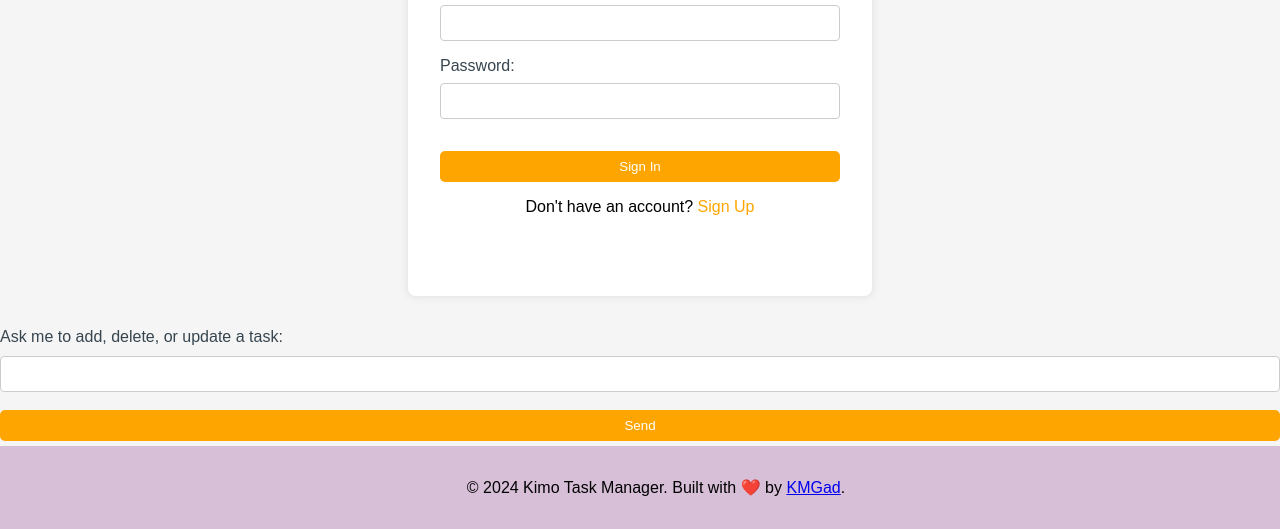
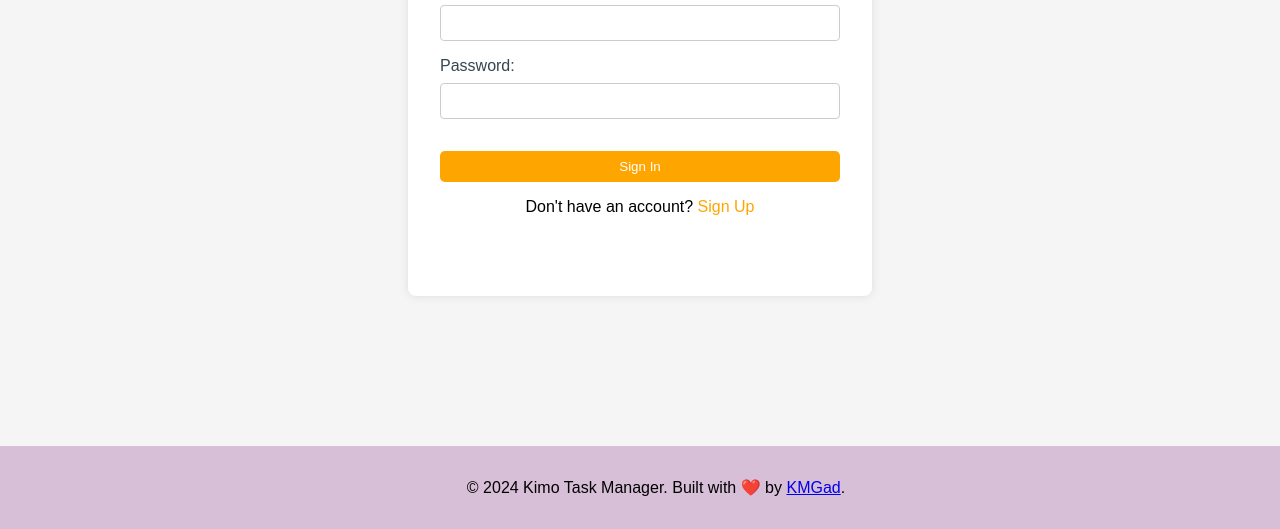
Before and after one commit to Drkimogad/Kimo-Task-Manager, a website: page index.html in a window 1280 px wide. Shown: the part 271-800 px from the top of the page. Drawn offline with Linux system fonts and the light colour scheme.

Commit message:
Update index.html

```diff
--- a/index.html
+++ b/index.html
@@ -13,13 +13,6 @@
 <body>
     <div id="content"></div>
     <button id="installButton" style="display: none;">Install App</button>
-    <form id="taskInputForm">
-    <label for="taskInput">Ask me to add, delete, or update a task:</label>
-    <input type="text" id="taskInput" required>
-    <button type="submit">Send</button>
-    <button type="button" id="showTemplates">Show Task Templates</button>
-    <div id="taskTemplates"></div>
-</form>
     <!-- Footer -->
     <footer>
         <p>© 2024 Kimo Task Manager. Built with ❤️ by <a href="pawsitivevet2024.wordpress.com" target="_blank">KMGad</a>.</p>
```
